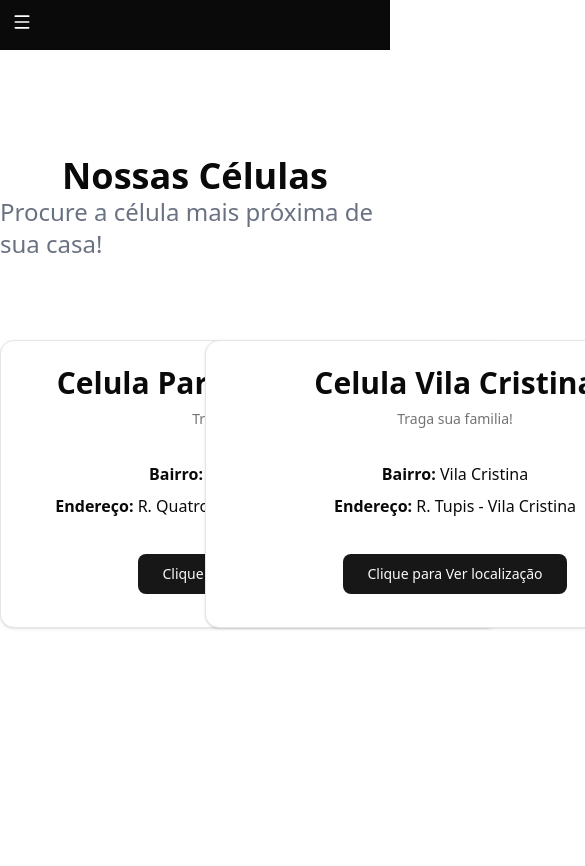
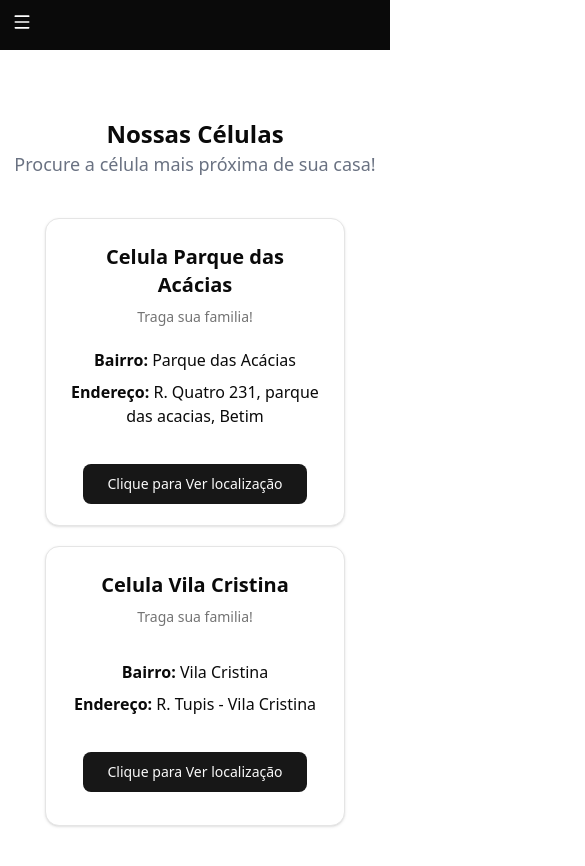
Before and after one commit to joao-nery/IBRD_System, a Next.js app: page /pages/cell in a window 390 px wide. Shown: the top 866 px of the page, 585 px wide, since content can reach past the window. Before the commit the page ends 844 px from the top, so only its background shows below. Built offline with nearby package versions, Linux system fonts and the light colour scheme.

Commit message:
fix cells page add media queries

```diff
--- a/src/app/pages/cell/page.tsx
+++ b/src/app/pages/cell/page.tsx
@@ -23,21 +23,21 @@ export default function CellsPage() {
   ];
 
   return (
-    <div className="flex h-screen justify-center -mt-20 flex-col items-center">
-      <h1 className="text-4xl font-bold">Nossas Células</h1>
-      <p className="text-2xl text-gray-500">
+    <div className="flex h-screen justify-center lg:-mt-20 flex-col items-center">
+      <h1 className="text-2xl lg:text-4xl font-bold">Nossas Células</h1>
+      <p className="text-lg lg:text-2xl text-gray-500">
         Procure a célula mais próxima de sua casa!
       </p>
 
-      <section className="mt-20 grid grid-cols-2 gap-5">
+      <section className="mt-10 lg:mt-20 grid lg:grid-cols-2 gap-5">
         {addressArray.map((neighborhood, index) => {
           const encodedAddress = encodeURIComponent(neighborhood.address);
           const googleMapsUrl = `https://www.google.com/maps/search/?api=1&query=${encodedAddress}`;
           return (
             <div key={index}>
-              <Card className="w-[500px]">
+              <Card className="w-[300px] lg:w-[500px]">
                 <CardHeader className="text-center">
-                  <CardTitle className="text-3xl">
+                  <CardTitle className="text-xl lg:text-3xl">
                     {neighborhood.title}
                   </CardTitle>
                   <CardDescription>Traga sua familia!</CardDescription>
```
